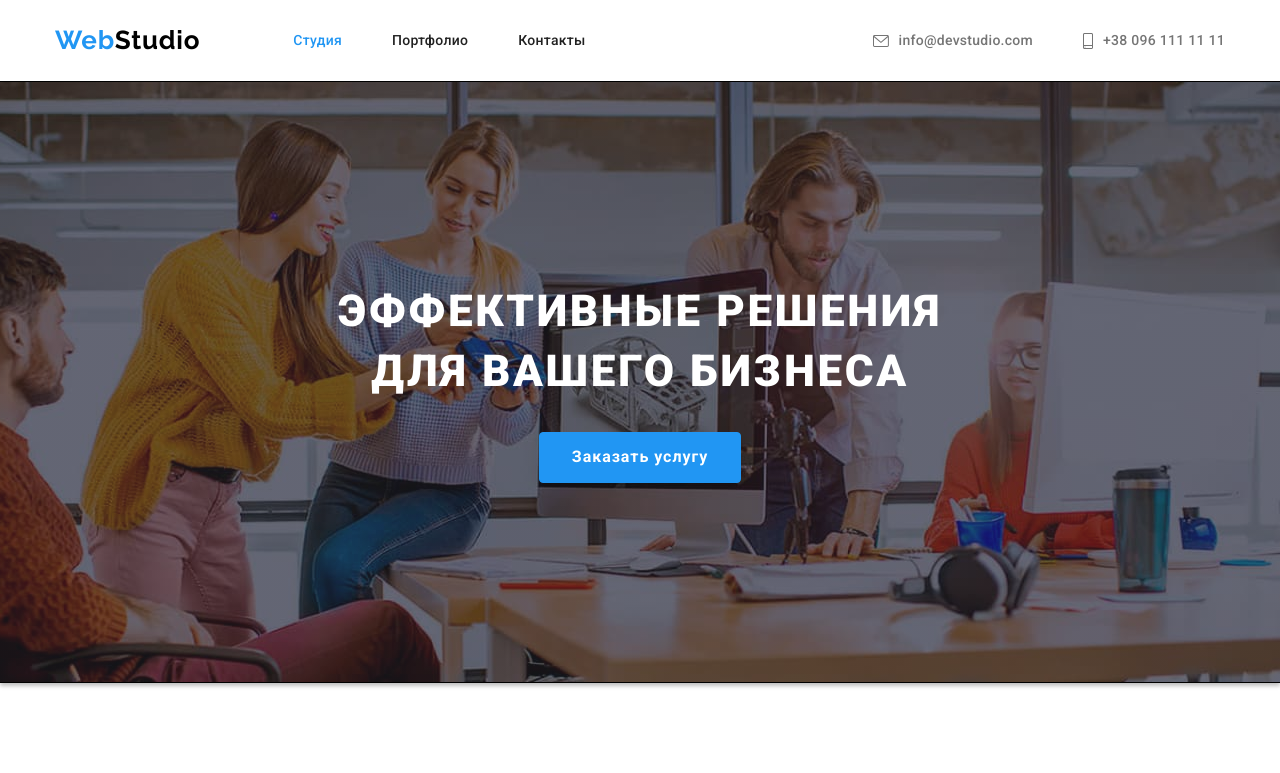
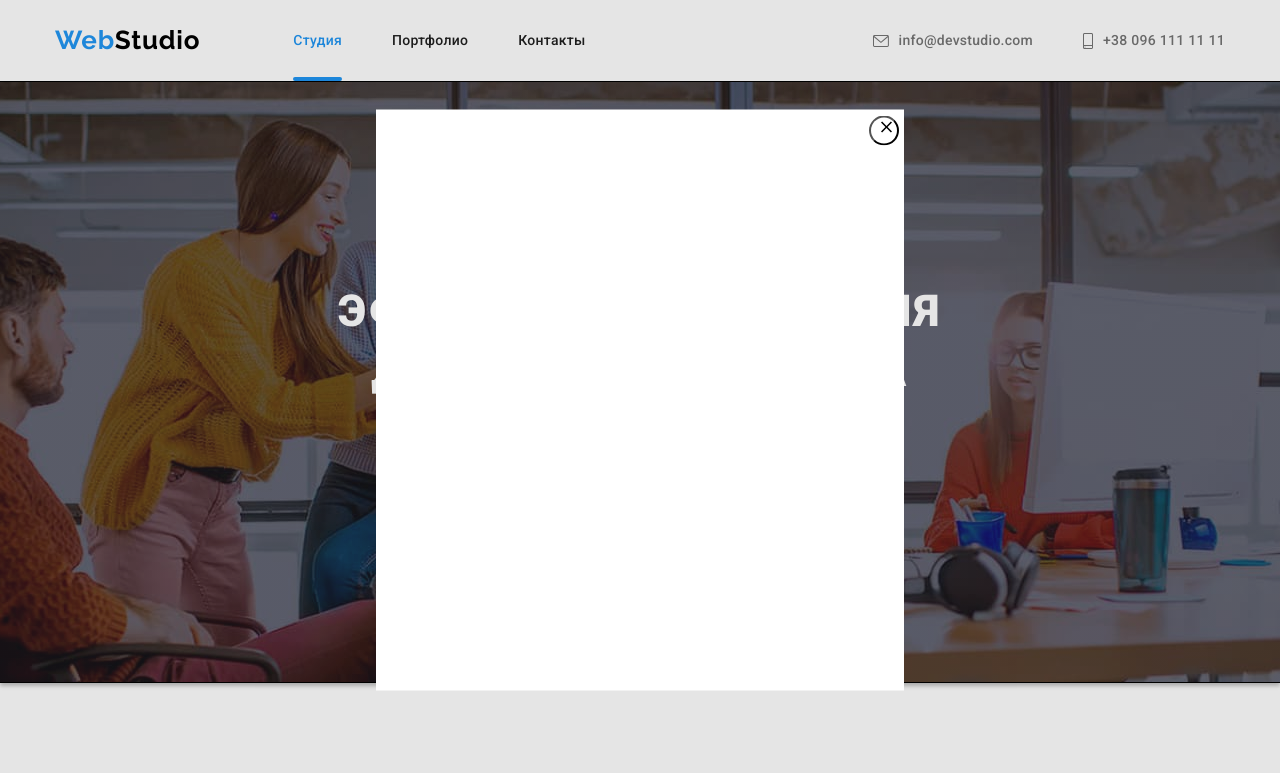
Before and after one commit to Mariianath/goit-markup-hw-05, a plain HTML site: page index.html in a window 1280 px wide. Shown: the top 773 px of the page. Drawn offline with nearby package versions, Linux system fonts and the light colour scheme.

Commit message:
Добавляет бэкдроп

```diff
--- a/css/styles.css
+++ b/css/styles.css
@@ -70,12 +70,15 @@ address {
 /*navigation*/
 .nav-bar {
   display: flex;
+
   align-items: center;
   margin-top: 0;
   padding-top: 0;
 }
 .nav-links {
   display: flex;
+}
+.nav-ithem {
 }
 .nav-ithem:not(:last-child) {
   margin-right: 50px;
@@ -93,10 +96,30 @@ address {
   color: var(--accent-color);
 }
 
-.active-page,
+.active-page {
+  position: relative;
+  color: var(--accent-color);
+  padding-top: 32px;
+  padding-bottom: 32px;
+}
+
 .active-page:hover,
 .active-page:visited {
   color: var(--accent-color);
+}
+.active-page::after {
+  content: '';
+  position: absolute;
+  display: inline-block;
+
+  left: 0px;
+  bottom: -1px;
+  width: 100%;
+  height: 4px;
+
+  background-color: var(--accent-color);
+  color: #2196f3;
+  border-radius: 2px;
 }
 .conact-box {
   display: flex;
@@ -571,3 +594,38 @@ address {
 }
 
 /*=====Portfolio ends====*/
+/*=====Modal-window======*/
+.backdrop {
+  position: fixed;
+  top: 0;
+  left: 0;
+  width: 100%;
+  height: 100%;
+  background-color: rgba(0, 0, 0, 0.1);
+}
+.modal {
+  position: absolute;
+  top: 50%;
+  left: 50%;
+  transform: translate(-50%, -50%);
+
+  min-width: 528px;
+  min-height: 581px;
+
+  background-color: rgba(255, 255, 255, 1);
+}
+.cross {
+  position: absolute;
+  top: 1%;
+  right: 1%;
+  color: black;
+  width: 30px;
+  height: 30px;
+  background-color: rgba(255, 255, 255, 0.1);
+  border-radius: 50%;
+}
+
+.cross-btn {
+  fill: black;
+  background-size: contain;
+}
--- a/index.html
+++ b/index.html
@@ -15,7 +15,7 @@
 </head>
 <body>
 
-        <!--Верхняя линия-->
+        <!--Хедер-->
         <header class="header-section">
             <div class="nav-bar container">
             <a href="./index.html" class="site-logo"> <span class="logo-style">Web</span>Studio</a>
@@ -331,5 +331,18 @@
 
         </div>
         </footer>
+        <div class="backdrop">
+            <div class="modal">
+            <button class="cross">
+                <svg class="cross-btn">
+                    <use href="./images/cross.svg#cross"></use>
+                </svg>
+                </div>
+            </button>
+        </div>
+
+
+
+        <script src="./js/modal.js"></script>
   </body>
 </html>
```
Also changed, not shown: css/modal.js (added, +14 -0 lines), images/cross.svg (added).
